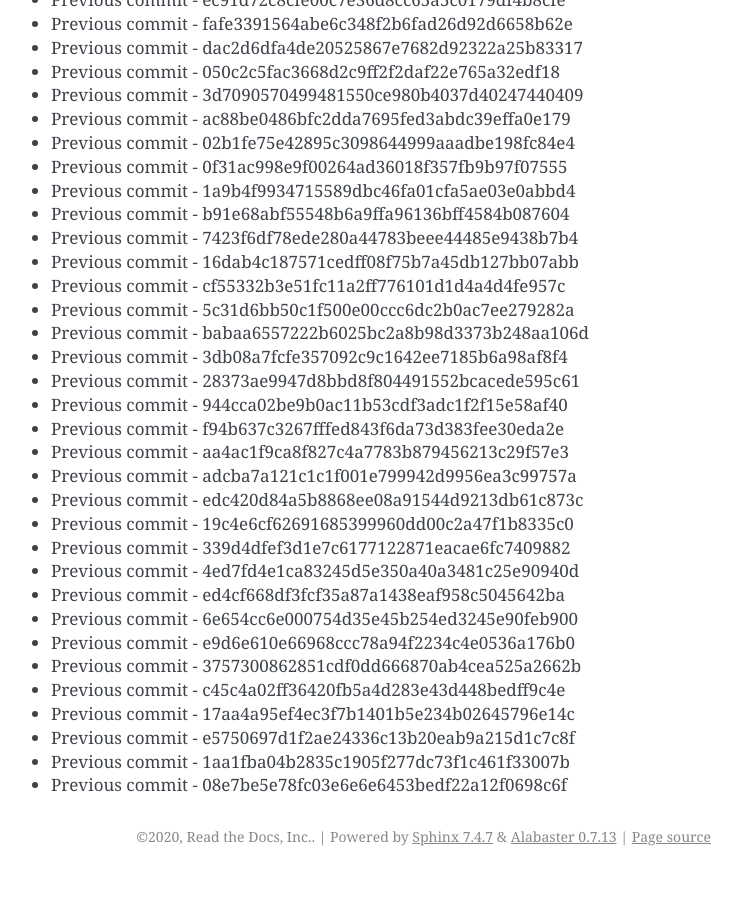
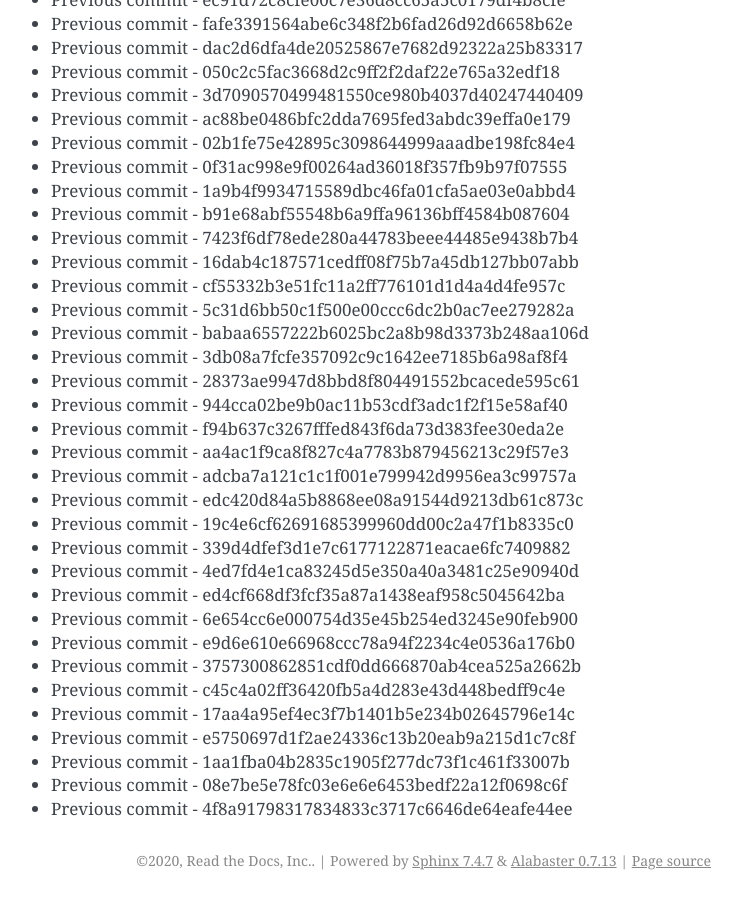
Before and after one commit to readthedocs/rtd-git-stresstest, a Sphinx documentation site: the page built from docs/updates.rst, in a window 1280 px wide and 900 px high, scrolled down 93249 px. Shown: the whole window, without its empty margins (399-1141 px from the left). Built offline with Sphinx 7.4.7, drawn with Linux system fonts in a browser that asks for light colours; before the commit the page ends 94125 px from its top, so only the background shows below that.

Commit message:
Generating commit from previous: 4f8a91798317834833c3717c6646de64eafe44ee

```diff
--- a/docs/updates.rst
+++ b/docs/updates.rst
@@ -3950,3 +3950,4 @@ It can be tested for any performance characteristics.
 * Previous commit - e5750697d1f2ae24336c13b20eab9a215d1c7c8f
 * Previous commit - 1aa1fba04b2835c1905f277dc73f1c461f33007b
 * Previous commit - 08e7be5e78fc03e6e6e6453bedf22a12f0698c6f
+* Previous commit - 4f8a91798317834833c3717c6646de64eafe44ee
```
